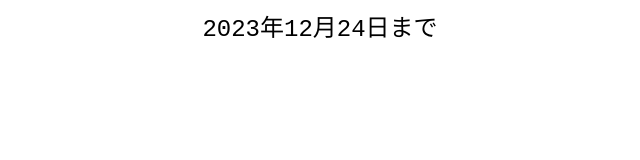
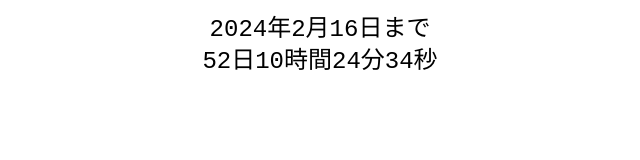
Before and after one commit to lkSFbjWs/GVVlQRCc, a plain HTML site: page index.html in a window 1280 px wide. Shown: the whole page, without its empty margins (320-960 px from the left). Drawn offline with Linux system fonts and the light colour scheme.

Commit message:
2024/2/16までに変更

```diff
--- a/index.html
+++ b/index.html
@@ -6,7 +6,7 @@
 		<meta name="viewport" content="width=device-width, initial-scale=1, minimum-scale=1, maximum-scale=1, user-scalable=yes">
 
 		<div style ="" class ="main">
-		2023年12月24日まで
+		2024年2月16日まで
 		</div>
 
 		<div id="countdownArea" class="countdown" style="text-align: center; font-size: 1.5rem">
@@ -20,8 +20,10 @@
 		</div>
 		<script>
 			let countdownMain = function(){
-				    const now = new Date()  //今の日時
-			    const target = new Date(2023, 11, 24,'0','0','0') //2023年12月3日
+				const now = new Date()  //今の日時
+				let month = 2;  //2024年★2月★16日
+				month--;
+			    const target = new Date(2024, month, 16,'0','0','0') //★2024年★2月★16日★
 			    const remainTime = target - now  //差分を取る（ミリ秒で返ってくる
 
 			    //指定の日時を過ぎていたら処理をしない
```
